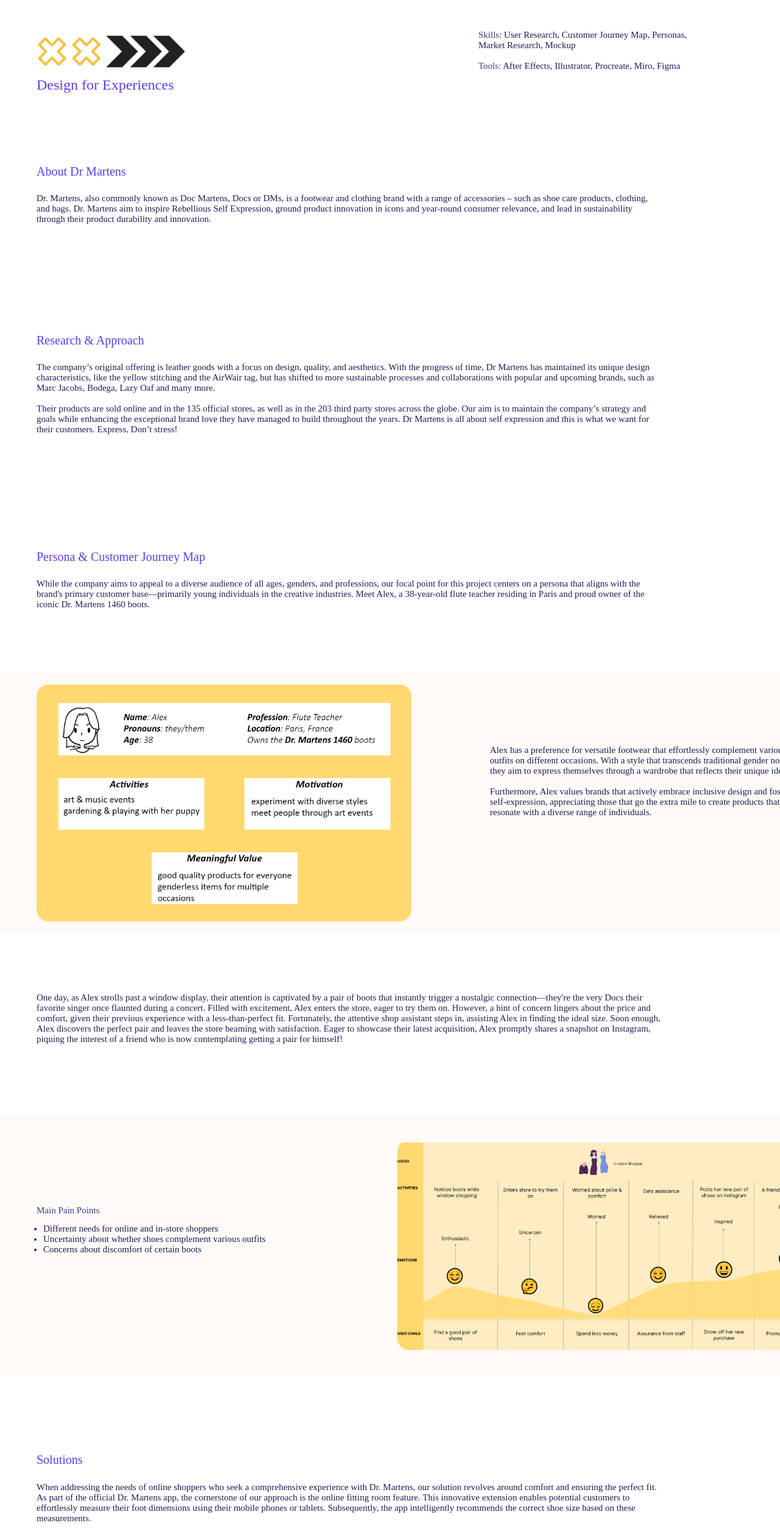
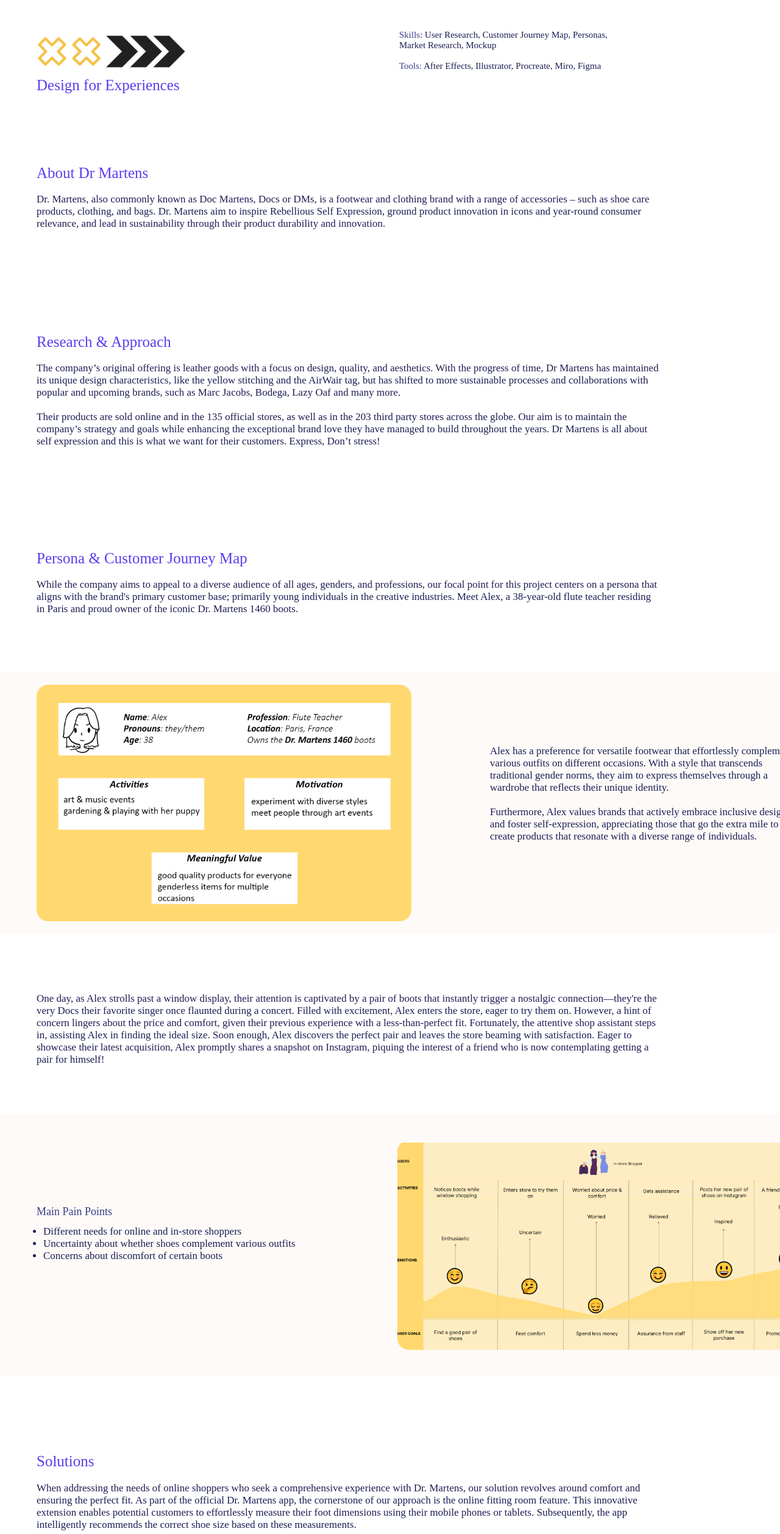
Before and after one commit to BessyHayls/my-portfolio, a Next.js app: page /components/dfx in a window 1280 px wide. Shown: the part 160-2676 px from the top of the page at 61% size. Built offline with nearby package versions, Linux system fonts and the light colour scheme; a web font is replaced by a local one.

Commit message:
More font adjustments - removed unused vectors and added animation (no functionality yet)

```diff
--- a/pages/components/dfx.tsx
+++ b/pages/components/dfx.tsx
@@ -5,7 +5,6 @@
   return (
     <div className={styles.dfx}>
       <div className={styles.dfxChild} />
-      <img className={styles.dfxItem} alt="" src="/vector-5.svg" />
       <img className={styles.logo1Icon} alt="" src="/logo-1@2x.png" />
       <div className={styles.aboutDrMartens}>About Dr Martens</div>
       <div className={styles.skillsUserResearchContainer}>
@@ -57,7 +56,7 @@
       <div className={styles.whileTheCompany}>
         While the company aims to appeal to a diverse audience of all ages,
         genders, and professions, our focal point for this project centers on a
-        persona that aligns with the brand's primary customer base—primarily
+        persona that aligns with the brand's primary customer base; primarily
         young individuals in the creative industries. Meet Alex, a 38-year-old
         flute teacher residing in Paris and proud owner of the iconic Dr.
         Martens 1460 boots.
@@ -99,7 +98,6 @@
         src="/customer-journey-map-3@2x.png"
       />
       <div className={styles.solutions}>Solutions</div>
-      <div className={styles.insertAnimation}>Insert Animation</div>
       <div className={styles.whenAddressingTheContainer}>
         <p className={styles.skillsUserResearchCustome}>
           When addressing the needs of online shoppers who seek a comprehensive
@@ -121,7 +119,6 @@
           shoes by visualizing how they complement different looks.
         </p>
       </div>
-      <img className={styles.arrowIcon} alt="" src="/arrow-3.svg" />
       <img className={styles.persona1Icon} alt="" src="/persona-1@2x.png" />
       <div className={styles.mainPainPoints}>Main Pain Points</div>
       <div className={styles.differentNeedsForContainer}>
@@ -144,6 +141,7 @@
       <img className={styles.vfr11Icon} alt="" src="/vfr-11@2x.png" />
       <div className={styles.onlineFittingRoom}>Online Fitting Room</div>
       <div className={styles.virtualFittingRoom}>Virtual Fitting Room</div>
+      <video className={styles.vfrAnimation} typeof="video/mp4" loop src="/vfr-animation.mp4" />
     </div>
   );
 };
--- a/pages/components/styles/dfx.module.css
+++ b/pages/components/styles/dfx.module.css
@@ -2,13 +2,6 @@
 .dfxItem {
   position: absolute;
   opacity: 0.84;
-}
-.dfxItem {
-  top: 3460px;
-  left: -521px;
-  width: 1435.05px;
-  height: 1234.62px;
-  object-fit: contain;
 }
 .logo1Icon {
   position: absolute;
@@ -18,7 +11,6 @@
   height: 109px;
   object-fit: cover;
 }
-
 .aboutMe {
   left: 1187px;
 }
@@ -32,6 +24,7 @@
   top: 430px;
   left: 60px;
   color: var(--color-blueviolet);
+  font-size: 25px;
 }
 .skills {
   color: var(--color-darkslateblue-100);
@@ -42,7 +35,7 @@
 .skillsUserResearchContainer {
   position: absolute;
   top: 209px;
-  right: 100px;
+  right: 230px;
   white-space: pre-wrap;
   display: inline-block;
   width: 395px;
@@ -56,10 +49,12 @@
 .designForExperiences {
   top: 286px;
   font-size: 24px;
+  font-size: 25px;
 }
 .researchApproach {
   top: 707px;
   font-size: var(--font-size-xl);
+  font-size: 25px;
 }
 .drMartensAlso {
   position: absolute;
@@ -67,10 +62,12 @@
   left: 60px;
   display: inline-block;
   width: 80vw;
+  font-size: 17px;
 }
 .theCompanysOriginalContainer {
   top: 754px;
   width: 80vw;
+  font-size: 17px;
 }
 .personaCustomer,
 .theCompanysOriginalContainer,
@@ -83,10 +80,12 @@
   top: 1062px;
   font-size: var(--font-size-xl);
   color: var(--color-blueviolet);
+  font-size: 25px;
 }
 .whileTheCompany {
   top: 1109px;
   width: 80vw;
+  font-size: 17px;
 }
 .dfxChild1,
 .dfxInner,
@@ -114,6 +113,7 @@
   left: 804px;
   display: inline-block;
   width: 40vw;
+  font-size: 17px;
 }
 .oneDayAs {
   top: 1788px;
@@ -129,17 +129,13 @@
   height: 344px;
   object-fit: cover;
 }
-.insertAnimation,
 .solutions {
   position: absolute;
   top: 2543px;
   left: 60px;
   font-size: var(--font-size-xl);
   color: var(--color-blueviolet);
-}
-.insertAnimation {
-  top: 3530px;
-  left: 641px;
+  font-size: 25px;
 }
 .whenAddressingTheContainer {
   position: absolute;
@@ -147,8 +143,8 @@
   left: 60px;
   display: inline-block;
   width: 80vw;
+  font-size: 17px;
 }
-.arrowIcon,
 .persona1Icon {
   position: absolute;
   top: 3579.59px;
@@ -172,6 +168,7 @@
   color: var(--color-darkslateblue-100);
   display: inline-block;
   width: 492px;
+  font-size: 18px;
 }
 .uncertaintyAboutWhetherShoe {
   margin-bottom: 0;
@@ -188,18 +185,19 @@
   top: 2150px;
   left: 51px;
   color: var(--color-darkslateblue-100);
+  font-size: 17px;
 }
 .vfr11Icon,
 .vfr31Icon {
   position: absolute;
   top: 2936px;
-  left: 211px;
+  left: 361px;
   width: 454px;
   height: 310px;
   object-fit: cover;
 }
 .vfr11Icon {
-  left: 752px;
+  left: 902px;
   width: 360px;
   height: 301px;
 }
@@ -207,11 +205,19 @@
 .virtualFittingRoom {
   position: absolute;
   top: 3249px;
-  left: 367px;
+  left: 517px;
   color: var(--color-darkslateblue-100);
 }
 .virtualFittingRoom {
-  left: 861px;
+  left: 1011px;
+}
+.vfrAnimation {
+  position: absolute;
+  top: 3336px;
+  left: 591px;
+  width: 454px;
+  height: 460px;
+  object-fit: cover;
 }
 .dfx {
   width: 100%;
```
Also changed, not shown: 1 other file (tests, documents, lock files or other folders).
